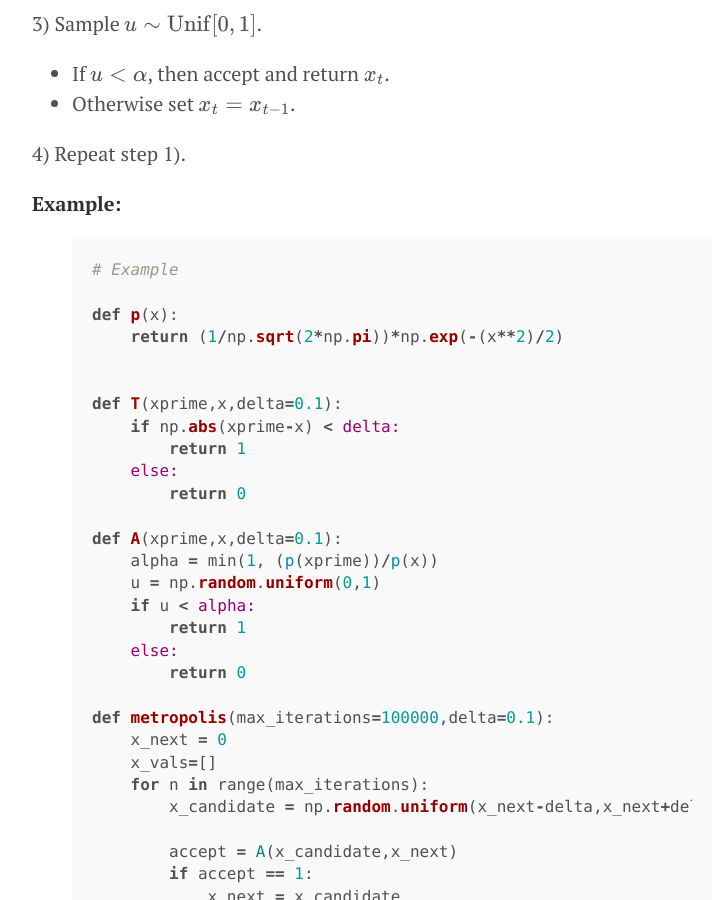
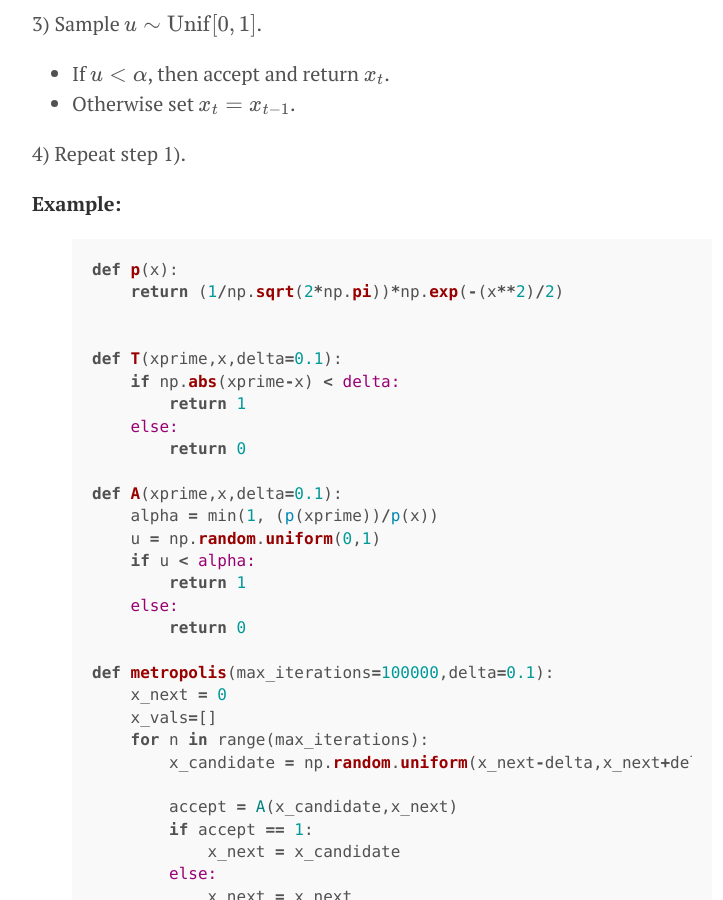
Before and after one commit to doriang102/doriang102.github.io, a Jekyll site: the page built from _posts/2018-06-20-Monte-Carlo-Sampling-Methods.md, in a window 1280 px wide and 900 px high, scrolled down 1760 px. Shown: the whole window, without its empty margins (248-971 px from the left). Built offline with Jekyll 4.4.1, drawn with Linux system fonts in a browser that asks for light colours; our own code applies the rules of GitHub Pages for plain Markdown files; formulas are drawn with MathJax 3.

Commit message:
Update 2018-06-20-Monte-Carlo-Sampling-Methods.md

```diff
--- a/_posts/2018-06-20-Monte-Carlo-Sampling-Methods.md
+++ b/_posts/2018-06-20-Monte-Carlo-Sampling-Methods.md
@@ -53,7 +53,6 @@ $$ \alpha = \min\left\{1,\frac{q(x_t \lvert x_{t-1}) p(x_{t-1})}{q(x_{t-1} \lver
 **Example:**
 
 {% highlight ruby %}
-# Example
 
 def p(x):
     return (1/np.sqrt(2*np.pi))*np.exp(-(x**2)/2)
```
